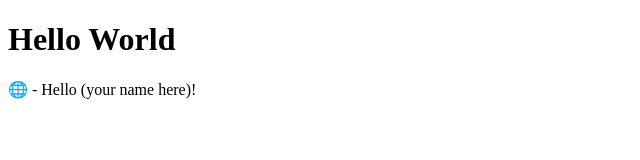
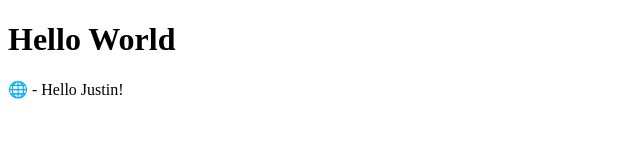
Before and after one commit to J3-prim/Lab1, a plain HTML site: page index.html in a window 1280 px wide. Shown: the full height of the page, 0-640 px from the left. Drawn offline with Linux system fonts and the light colour scheme.

Commit message:
My second commit

```diff
--- a/index.html
+++ b/index.html
@@ -7,7 +7,7 @@
 <body>
 	<h1>Hello World</h1>
 	<p>
-	&#127760 - Hello (your name here)!
+	&#127760 - Hello Justin!
 	</p>
 </body>
 </html>
```
Also changed, not shown: dummy.html (deleted).
